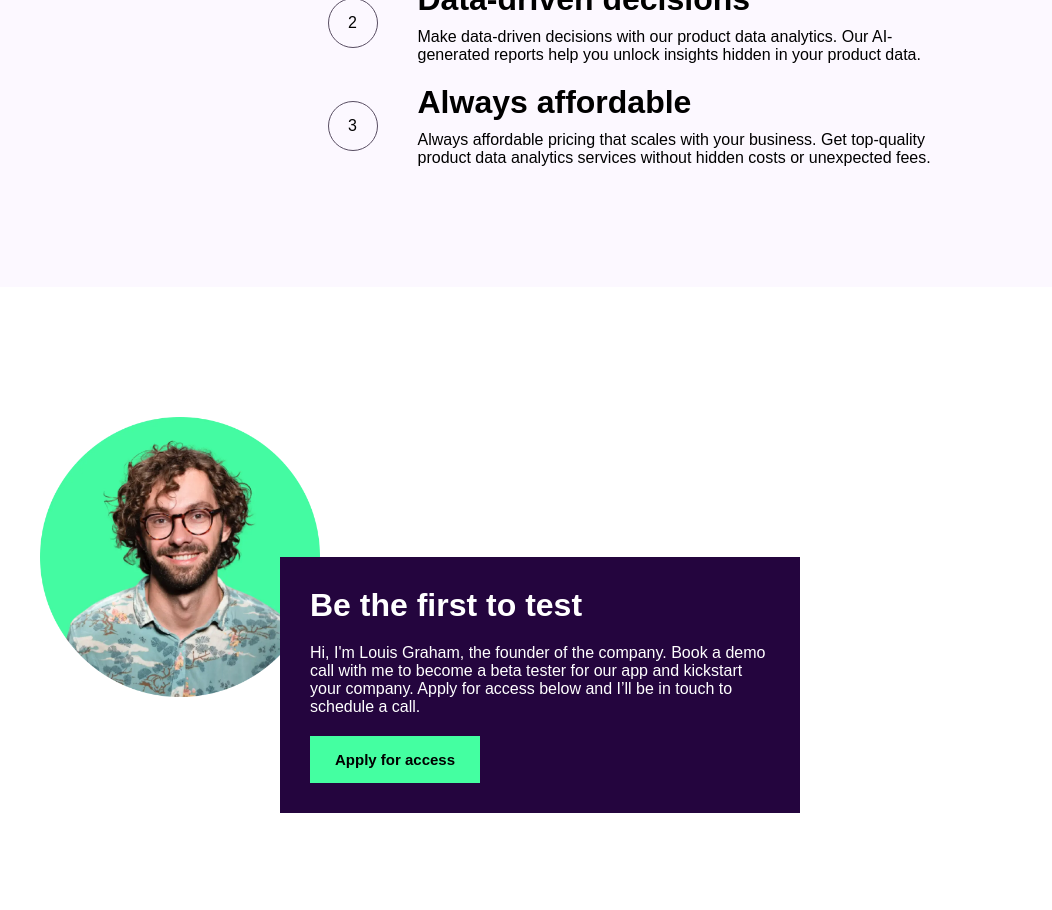
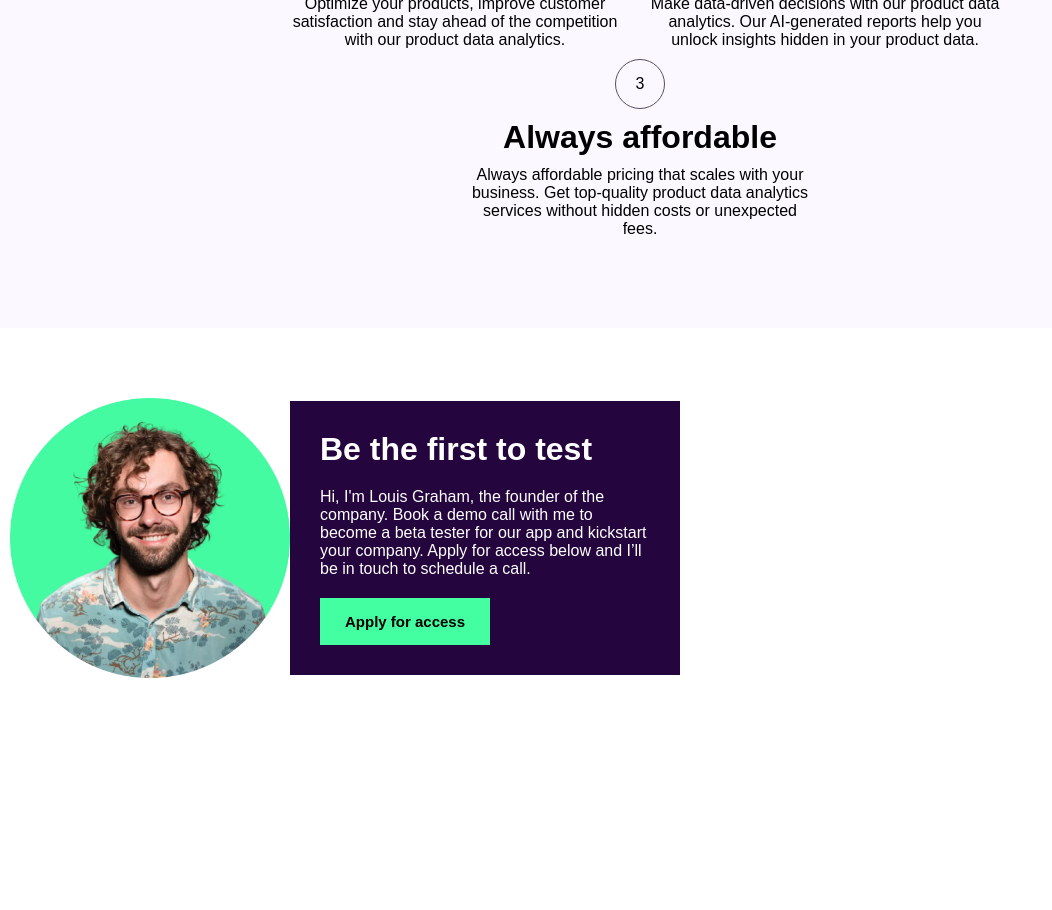
Before and after one commit to bharathi-2002/FrontEnd-Mentor, a plain HTML site: page workit-landing-page/index.html in a window 1280 px wide. Shown: the part 722-1632 px from the top of the page, without its empty margins (0-1052 px from the left). Drawn offline with Linux system fonts and the light colour scheme.

Commit message:
fixed somes bugs

```diff
--- a/workit-landing-page/index.html
+++ b/workit-landing-page/index.html
@@ -27,6 +27,7 @@
         </div>
         <div class="box2 pad">
           <div class="section2">
+            <div class="mainblock">
               <div class="cluster">
                 <div class="bubble">
                   <p>1</p>
@@ -48,6 +49,8 @@
                     Make data-driven decisions with our product data analytics. Our AI-generated reports help you unlock insights hidden in your product data.
                   </p>
                 </div>
+              </div>
+
             </div>
             <div class="cluster">
               <div class="bubble">
--- a/workit-landing-page/style.css
+++ b/workit-landing-page/style.css
@@ -68,6 +68,7 @@ button{
 }
 .header-content h1{
     margin: 30px 10px;
+    text-align: center;
 }
 .imagebox{
     position: absolute;
@@ -115,19 +116,16 @@ button{
     justify-content: center;
     align-items: center;
 }
-/* .box3{
+.box3{
+    height: 600px;
+
+}
+.section3{
+    height: 400px;
+    position: relative;
     display: flex;
     align-items: center;
     justify-content: center;
-} */
-/* .box3{
-
-} */
-.section3{
-    height: 400px;
-
-    position: relative;
-    /* padding-bottom: 60px; */
 }
 .hero{
     display: flex;
@@ -135,14 +133,15 @@ button{
     justify-content: center;
 }
 .hero img{
-    width: 80%;
+    width: 350px;
 }
 .banner{
     position: absolute;
     background-color: var(--dark-purple);
     color: var(--white);
     padding: 30px;
-    top: 90%;
+    top: 70%;
+    width: 420px;
 }
 .banner p{
     margin: 20px 0;
@@ -151,7 +150,7 @@ button{
     display: flex;
     flex-direction: column;
     align-items: center;
-    margin: 300px 0 80px 0;
+    margin: 200px 0 80px 0;
 }
 .footer img{
     width: 110px;
@@ -166,7 +165,9 @@ button{
 }
 
 @media (min-width: 650px) {
-
+    .inner-container{
+        max-width: 800px;
+    }
     .pad{
         padding: 40px;
     }
@@ -194,15 +195,10 @@ button{
     }
     .box3{
         padding-top: 70px;
+    }
+    /* .section3{
 
-    }
-    .section3{
-        display: flex;
-        /* flex-direction: column; */
-        /* max-width: 800px; */
-        justify-content: center;
-        align-items: center;
-    }
+    } */
     .hero{
         position: absolute;
         left: 0%;
@@ -215,9 +211,55 @@ button{
         position: absolute;
         max-width: 520px;
         top: 50%;
-        left: 20%;
+        left: 30%;
     }
-    /* .banner{
+    .footer{
+        margin: 80px 0;
+    }
+}
+@media (min-width: 790px) {
+    .inner-container{
+        max-width: 100vw;
+        width: 100%;
+    }
+    .pad{
+        padding: 10px;
+    }
+    .section2{
+        margin-top: 150px;
+        /* gap: 20px; */
+    }
+    /* .section3{
+        max-width: 700px;
+    } */
+    .box3{
+        max-width: 690px;
+        width: 100%;
+
+    }
+    .section3{
         position: static;
-    } */
+
+    }
+    .mainblock{
+        display: flex;
+        justify-content: center;
+        align-items: center;
+        gap: 20px;
+    }
+    .cluster{
+        flex-direction: column;
+        /* gap: 20px; */
+    }
+    .block{
+        margin-left: 0;
+        max-width: 350px;
+        text-align: center;
+    }
+    .hero{
+        position: static;
+    }
+    .banner{
+        position: static;
+    }
 }
```
Lines whose indentation alone changed are shown as unchanged.
